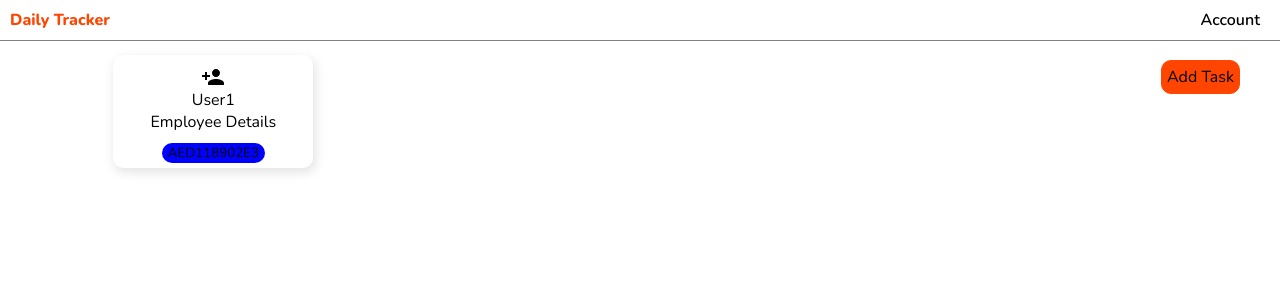
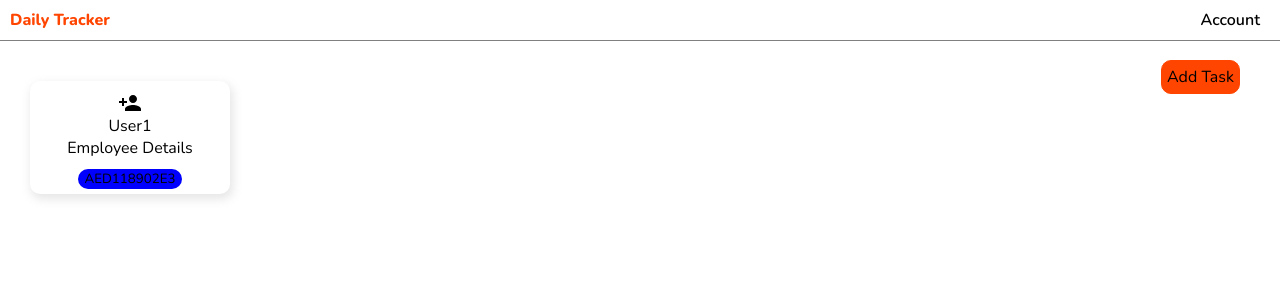
Before and after one commit to deepakrajkranti/React_Dashboard, a React (Create React App) app: page /form in a window 1280 px wide. Shown: the top 300 px of the page. Built offline with nearby package versions, Linux system fonts and the light colour scheme.

Commit message:
Before making changes to Home page single page layout

```diff
--- a/src/Pages/form/DasIcon.jsx
+++ b/src/Pages/form/DasIcon.jsx
@@ -17,10 +17,7 @@ const DasIcon = () => {
            <button className="order-no">
                  AED118902E3
            </button>
-
        </div>
-
-
     </div>
   )
 }
--- a/src/Pages/form/Roller.jsx
+++ b/src/Pages/form/Roller.jsx
@@ -10,7 +10,11 @@ const Roller = ({data, inputFields,
   onSubmitHandler,
   handleChange,}) => {
     // console.log(data[0]);
-    const[formula,setformula]=useState(false);
+    // const[formula,setformula]=useState(false);
+    const [checkBoxState, setcheckBoxState] = useState([false,false,false,false,false]);
+    const HanldeCheck = (index) => {
+      setcheckBoxState(prevState => prevState.map((item, idx) => idx === index ? !item : item))
+  };
   return (
     <div className='Roller'>
 
@@ -25,13 +29,13 @@ const Roller = ({data, inputFields,
             </div>
             <div className="right">
              {todo.comment}
-              <div className="edit1" onClick={()=>setformula(!formula)}>
+              <div className="edit1" onClick={()=>HanldeCheck(index)}>
                    <EditAttributesIcon  />
               </div>
             </div>
             <>
             {
-              formula && <Layout inputFields={data[index]} option1={option1}  options={options} option2={option2} option3={option3} onSubmitHandler={onSubmitHandler} handleChange={handleChange} />
+              checkBoxState[index] && <Layout inputFields={data[index]} option1={option1}  options={options} option2={option2} option3={option3} onSubmitHandler={onSubmitHandler} handleChange={handleChange} />
             }
             </>
         </div>
--- a/src/Pages/form/form.scss
+++ b/src/Pages/form/form.scss
@@ -36,11 +36,12 @@
   display:flex;
   margin-top: 10px;
   .left-part{
-    display: flex;
+    // display: flex;
     flex:1;
     // border-right: 2px solid green;
-    align-items: center;
-    justify-content: center;
+    // align-items: center;
+    // justify-content: center;
+    margin: 30px;
   }
   .right-part{
 
```
